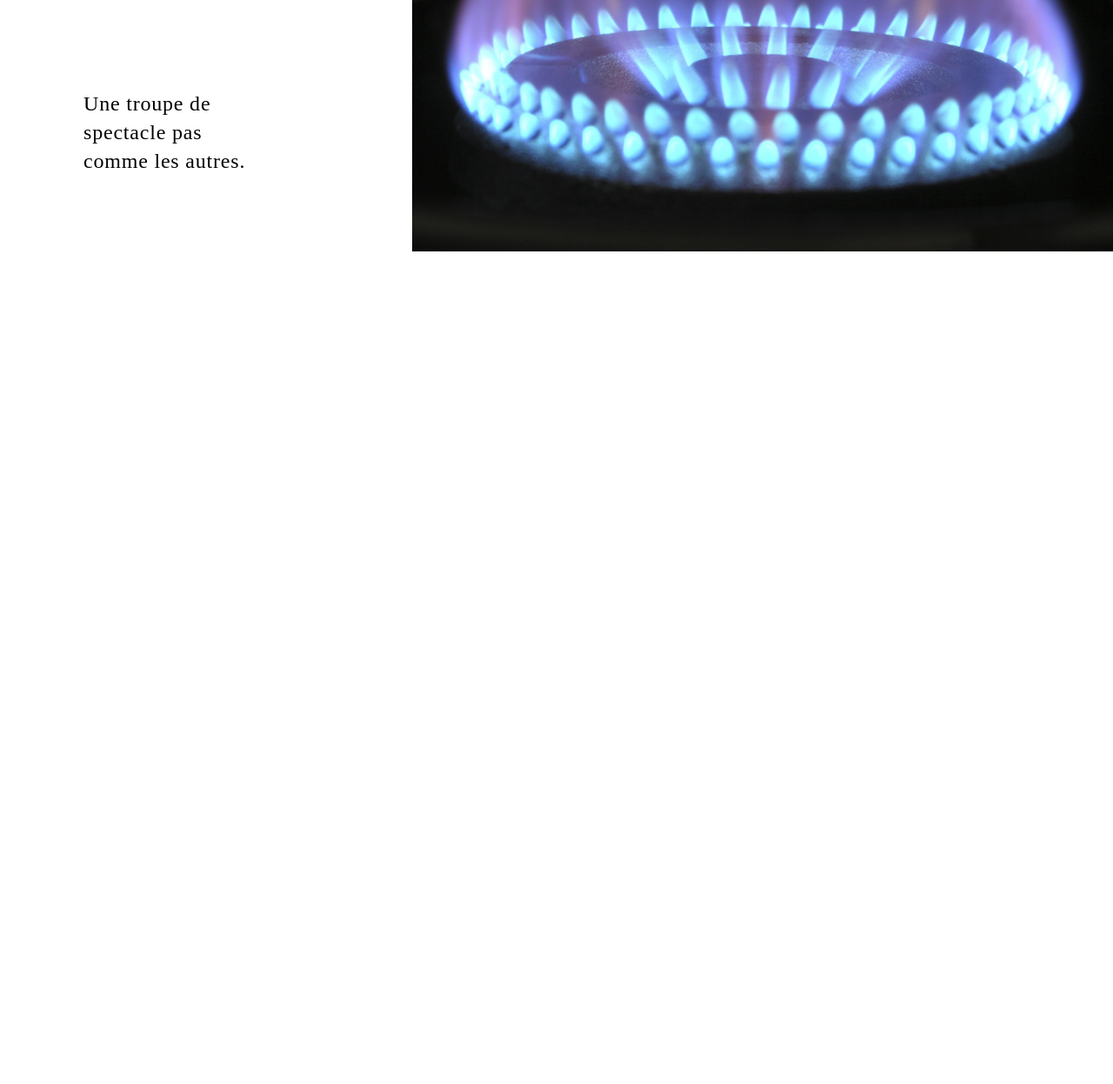
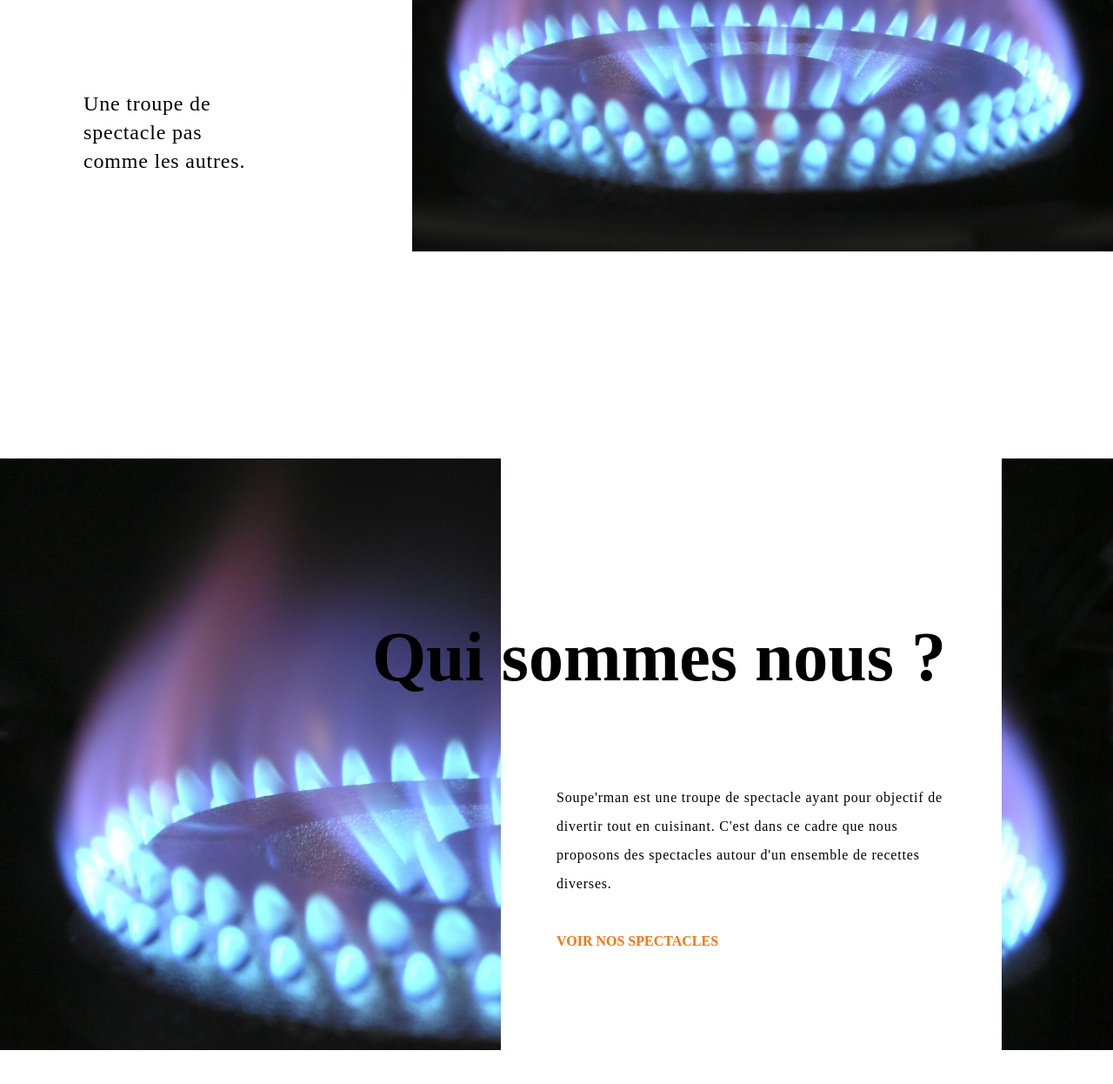
Before and after one commit to botflux/souperman, a website built with webpack: page src/templates/index.html in a window 1280 px wide. Shown: the part 420-1666 px from the top of the page at 87% size. Before the commit the page ends 800 px from the top, so only its background shows below. Built offline with nearby package versions, Linux system fonts and the light colour scheme.

Commit message:
feat: layout 1

```diff
--- a/src/styles/components/_header.scss
+++ b/src/styles/components/_header.scss
@@ -49,20 +49,12 @@
 
 }
 
-#navState:checked ~ .header-nav > .nav-list {
-    height: 100%;
-}
-
 .nav-list {
     padding: 0;
     margin: 0;
 
     background: #fff;
     box-shadow: 0px 14px 20px 0px rgba(0, 0, 0, 0.2);
-    height: 0;
-    transition: all .5s;
-
-    overflow: hidden;
 }
 
 .nav-list-item {
@@ -83,6 +75,8 @@
     text-transform: uppercase;
     text-decoration: none;
     font-weight: 700;
+
+    letter-spacing: .2rem;
 }
 
 .header-nav {
@@ -109,10 +103,44 @@
     :root {
         --header-padding-x: 96px;
     }
+
+    .hamburger-label {
+        display: none;
+    }
+
+    .header-nav {
+        display: block;
+        position: static;
+        top: auto;
+        bottom: auto;
+        left: auto;
+        right: auto;
+    }
+
+    .nav-list {
+        background: #00000000;
+        box-shadow: none;
+    }
+
+    .nav-list-item {
+        display: inline-block;
+        margin-right: 0;
+        margin-left: 50px;
+        padding: 0;
+        border: none;
+    }
+
+    .nav-list-item:nth-child(1) {
+        margin-left: 0;
+    }
 }
 
 @media screen and (min-width: 1500px) {
     :root {
         --header-padding-x: 140px;
     }
+
+    .nav-list-item {
+        margin-left: 100px;
+    }
 }
--- a/src/styles/index.scss
+++ b/src/styles/index.scss
@@ -43,6 +43,15 @@ body {
 p {
     letter-spacing: var(--p-letter-spacing);
     line-height: var(--p-line-height);
+}
+
+.title {
+    font-size: var(--title-font-size);
+    font-weight: 700;
+}
+
+.page > .section {
+    margin-bottom: 150px;
 }
 
 /*
@@ -110,6 +119,46 @@ p {
     object-fit: cover;
 }
 
+/* Layout 1 */
+.layout-1 {
+    position: relative;
+}
+
+.layout-1-img {
+    width: 60%;
+    // height: auto;
+    height: 287px;
+    object-fit: cover;
+    z-index: -1;
+}
+
+.layout-1-title {
+
+    position: absolute;
+    top: 50px;
+    right: 0;
+
+    width: 70%;
+    text-align: right;
+    margin-left: auto;
+}
+
+.layout-1-content {
+    padding: 0 var(--page-padding-x);
+}
+
+.layout-1-text {
+    margin-top: 40px;
+    margin-bottom: 40px;
+}
+
+.button {
+    font-weight: 700;
+    text-transform: uppercase;
+    color: var(--primary-color);
+    text-decoration: none;
+}
+
 @media screen and (min-width: 600px) {
     :root {
         --title-font-size: 4.5rem;
@@ -121,6 +170,44 @@ p {
 
     .landing-media {
         min-height: 605px;
+    }
+
+    .layout-1 {
+        min-height: auto;
+
+
+        &-title {
+            position: static;
+            width: auto;
+        }
+
+        &-content {
+            width: 70%;
+            margin-left: auto;
+
+            margin-top: 5%;
+            margin-bottom: 5%;
+        }
+
+        &-text {
+            width: 50%;
+            margin-left: auto;
+            margin-top: 100px;
+        }
+
+        &-img {
+            width: 45%;
+            position: absolute;
+            top: 0;
+            bottom: 0;
+            left: 0;
+            height: 100%;
+        }
+
+        &-button {
+            margin-left: 50%;
+            display: inline-block;
+        }
     }
 }
 
@@ -190,6 +277,19 @@ p {
 
         --subtitle-font-size: 1.5rem;
     }
+
+    .layout-1 {
+        min-height: 85vh;
+
+        &-content {
+            padding-right: calc(var(--page-padding-x) * 2);
+        }
+
+        &-img {
+            width: 100%;
+            clip-path: url(#layout-1-cp);
+        }
+    }
 }
 
 @media screen and (min-width: 1500px) {
--- a/src/templates/header.html
+++ b/src/templates/header.html
@@ -1,6 +1,6 @@
 <header class="header">
     <a href="#" class="header-brand">Soupe<span class="text-primary">'r</span>man</a>
-    <label for="navState">
+    <label for="navState" class="hamburger-label">
         <img src="../images/hamburger.svg" alt="Hamburger menu button" class="hamburger">
     </label>
     <input type="checkbox" id="navState">
--- a/src/templates/index.html
+++ b/src/templates/index.html
@@ -17,7 +17,25 @@
                     <p class="landing-text">Une troupe de spectacle pas comme les autres.</p>
                 </div>
             </div>
+
+            <div class="section layout-1">
+                <img src="../images/blaze.jpg" alt="Flammes" class="layout-1-img">
+                <div class="layout-1-content">
+                    <h2 class="title layout-1-title">Qui sommes nous ?</h2>
+                    <p class="layout-1-text">Soupe'rman est une troupe de spectacle ayant pour objectif de divertir tout en cuisinant. C'est dans ce cadre que nous proposons des spectacles autour d'un ensemble de recettes diverses.</p>
+                    <a href="#" class="button layout-1-button">Voir nos spectacles</a>
+                </div>
+            </div>
         </div>
     </div>
+
+    <svg width="0" height="0">
+        <defs>
+            <clipPath id="layout-1-cp" clipPathUnits="objectBoundingBox">
+                <path d="M0,0 H.45 V1 H0 Z" />
+                <path d="M.9,0 H1 V1 H.9 Z"/>
+            </clipPath>
+        </defs>
+    </svg>
 </body>
 </html>
```
